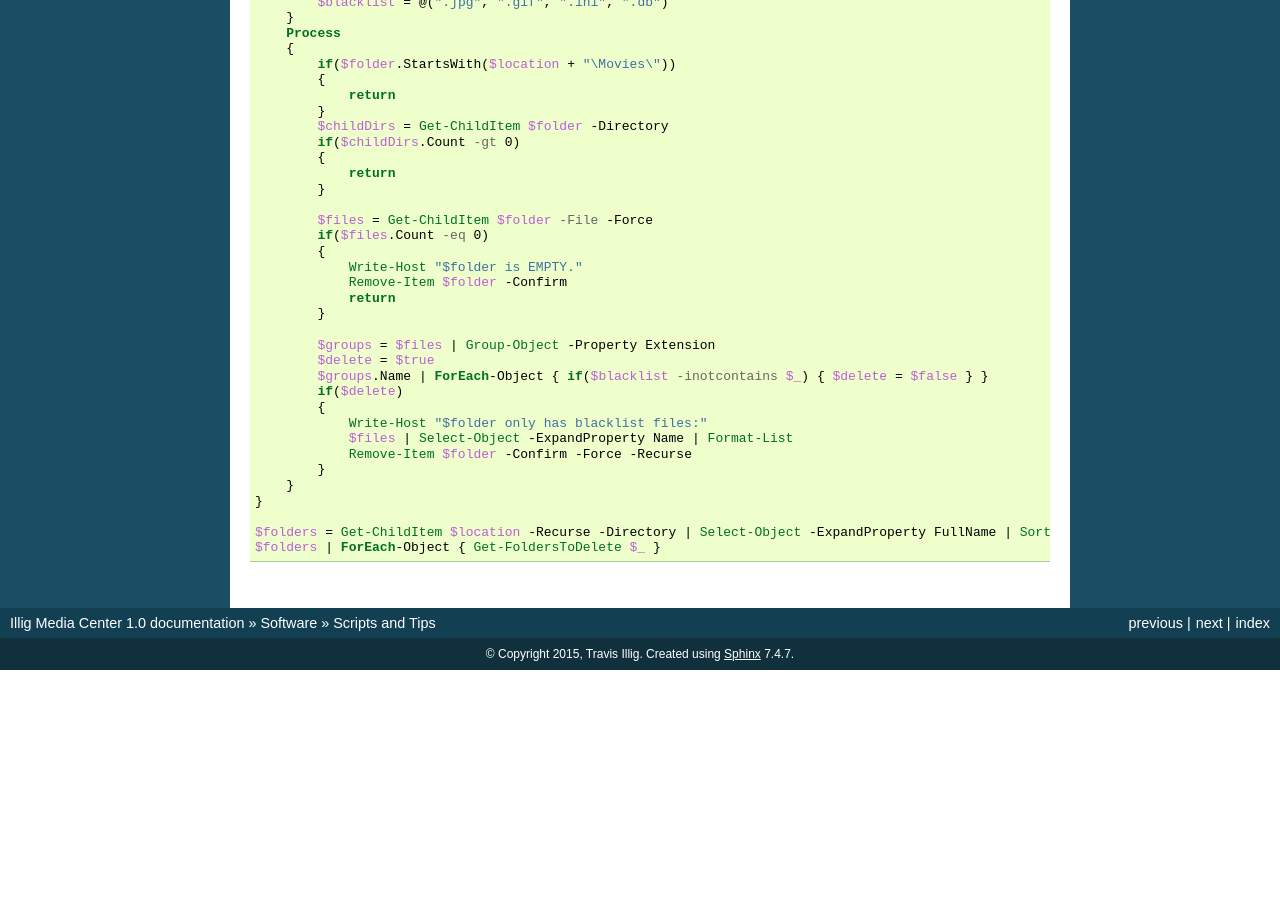
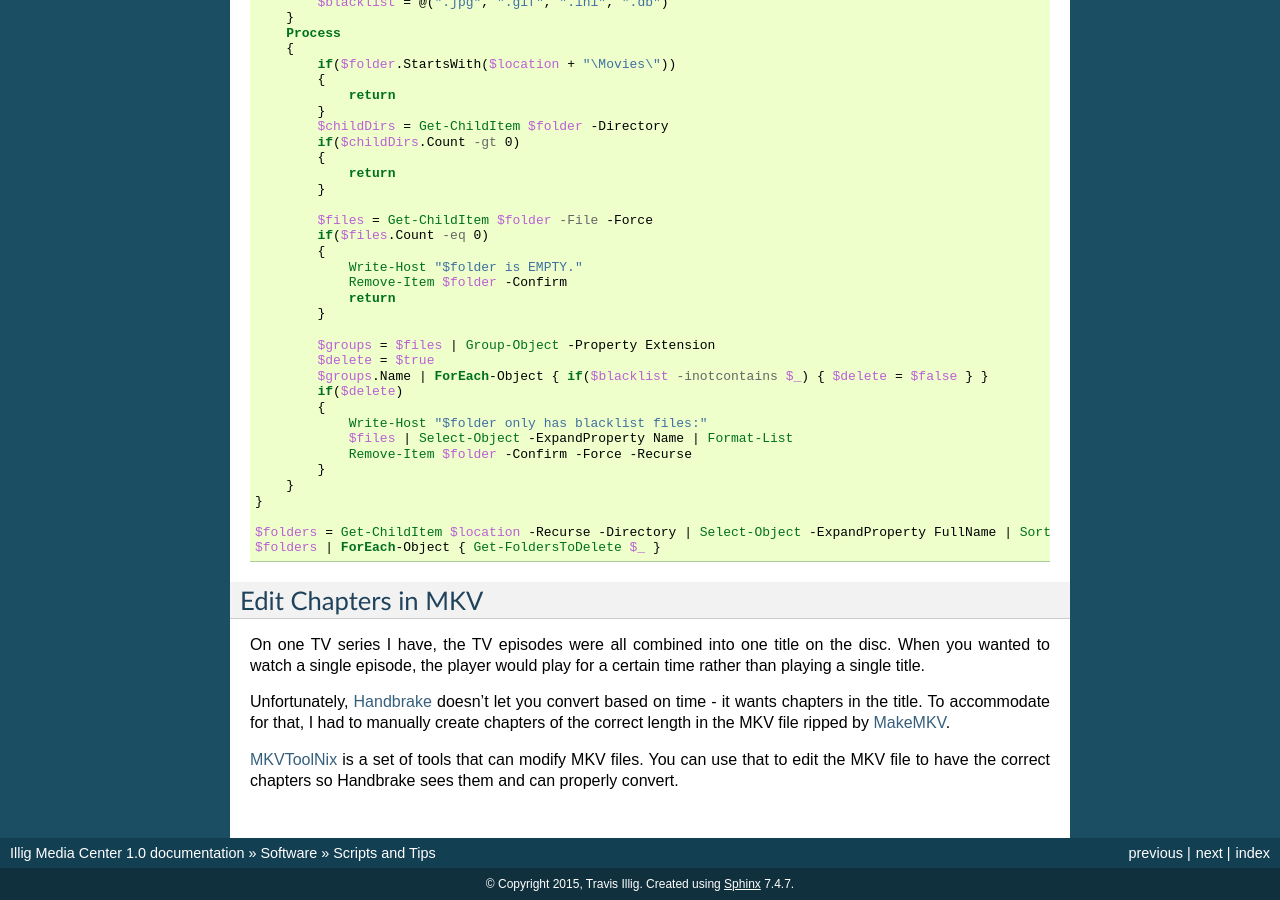
Before and after one commit to tillig/mediacenter, a Sphinx documentation site: the page built from docs/software/scripts.rst, in a window 1280 px wide and 900 px high, scrolled down 821 px. Built offline with Sphinx 7.4.7, drawn with Linux system fonts in a browser that asks for light colours; before the commit the page ends 1491 px from its top, so only the background shows below that.

Commit message:
Added MKVToolNix info.

```diff
--- a/docs/software/scripts.rst
+++ b/docs/software/scripts.rst
@@ -68,3 +68,12 @@ There's a weird bug where if a folder has square brackets ``[]`` in the name the
 
         $folders = Get-ChildItem $location -Recurse -Directory | Select-Object -ExpandProperty FullName | Sort-Object -Descending -Property Length
         $folders | ForEach-Object { Get-FoldersToDelete $_ }
+
+Edit Chapters in MKV
+====================
+
+On one TV series I have, the TV episodes were all combined into one title on the disc. When you wanted to watch a single episode, the player would play for a certain time rather than playing a single title.
+
+Unfortunately, :doc:`Handbrake <convert/handbrake>` doesn't let you convert based on time - it wants chapters in the title. To accommodate for that, I had to manually create chapters of the correct length in the MKV file ripped by :doc:`MakeMKV <rip/makemkv>`.
+
+`MKVToolNix <https://www.bunkus.org/videotools/mkvtoolnix/>`_ is a set of tools that can modify MKV files. You can use that to edit the MKV file to have the correct chapters so Handbrake sees them and can properly convert.
```
